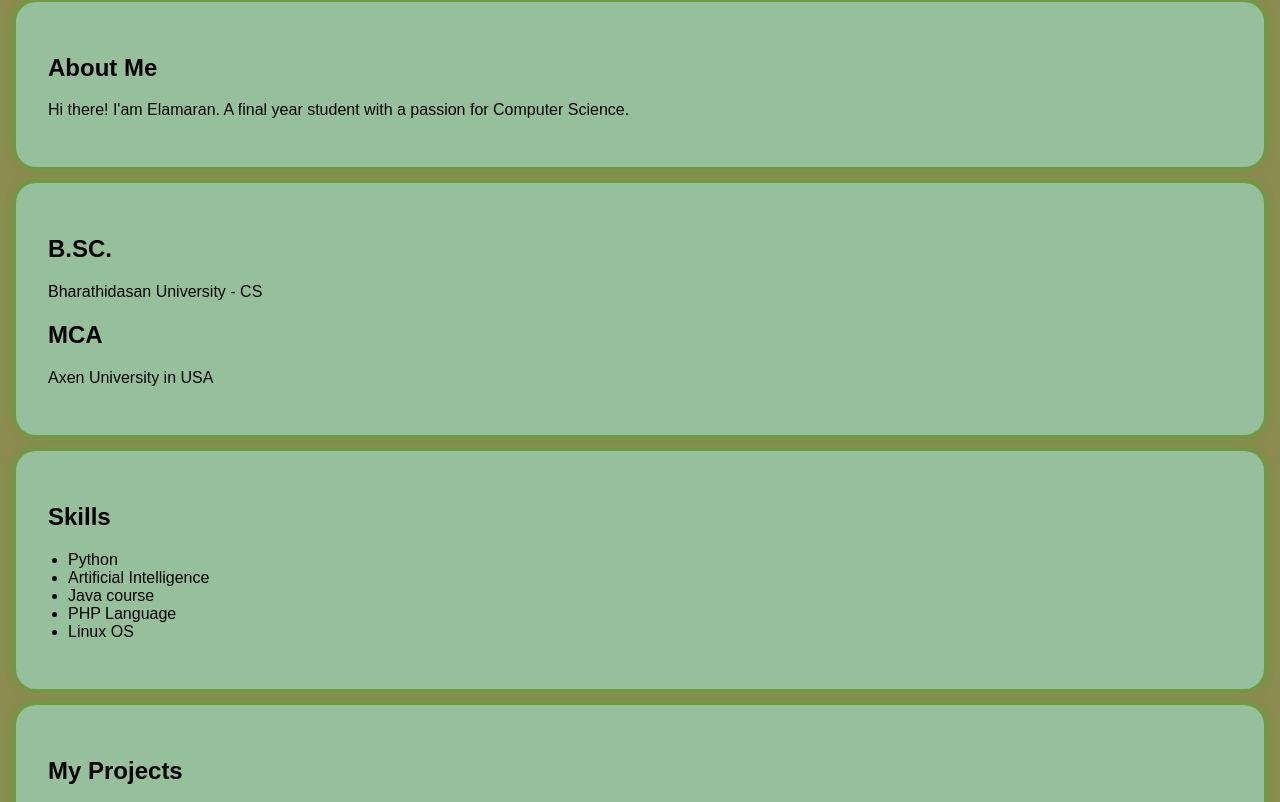
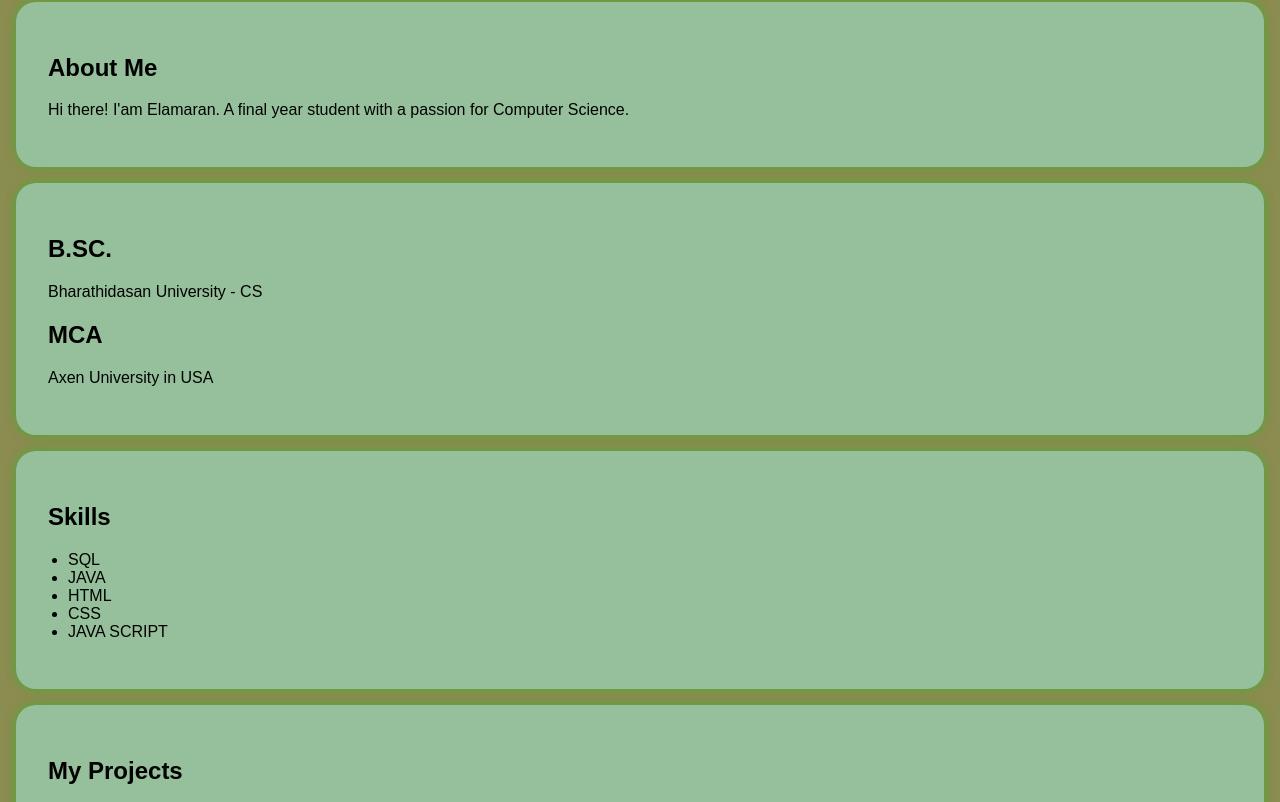
Before and after one commit to elamaran53/Digital-portfolio-, a plain HTML site: page index.html in a window 1280 px wide. Shown: the part 245-1047 px from the top of the page. Drawn offline with Linux system fonts and the light colour scheme.

Commit message:
Update index.html

```diff
--- a/index.html
+++ b/index.html
@@ -129,11 +129,11 @@ ul {
             <h2>Skills</h2>
             <ul>
 
-                 <li>Python</li>
-                <li>Artificial Intelligence</li>
-                <li>Java course</li>
-                <li> PHP Language</li>
-                <li> Linux OS</li>
+                 <li>SQL</li>
+                <li>JAVA</li>
+                <li>HTML</li>
+                <li>CSS</li>
+                <li>JAVA SCRIPT</li>
 
             </ul>
         </div>
```
